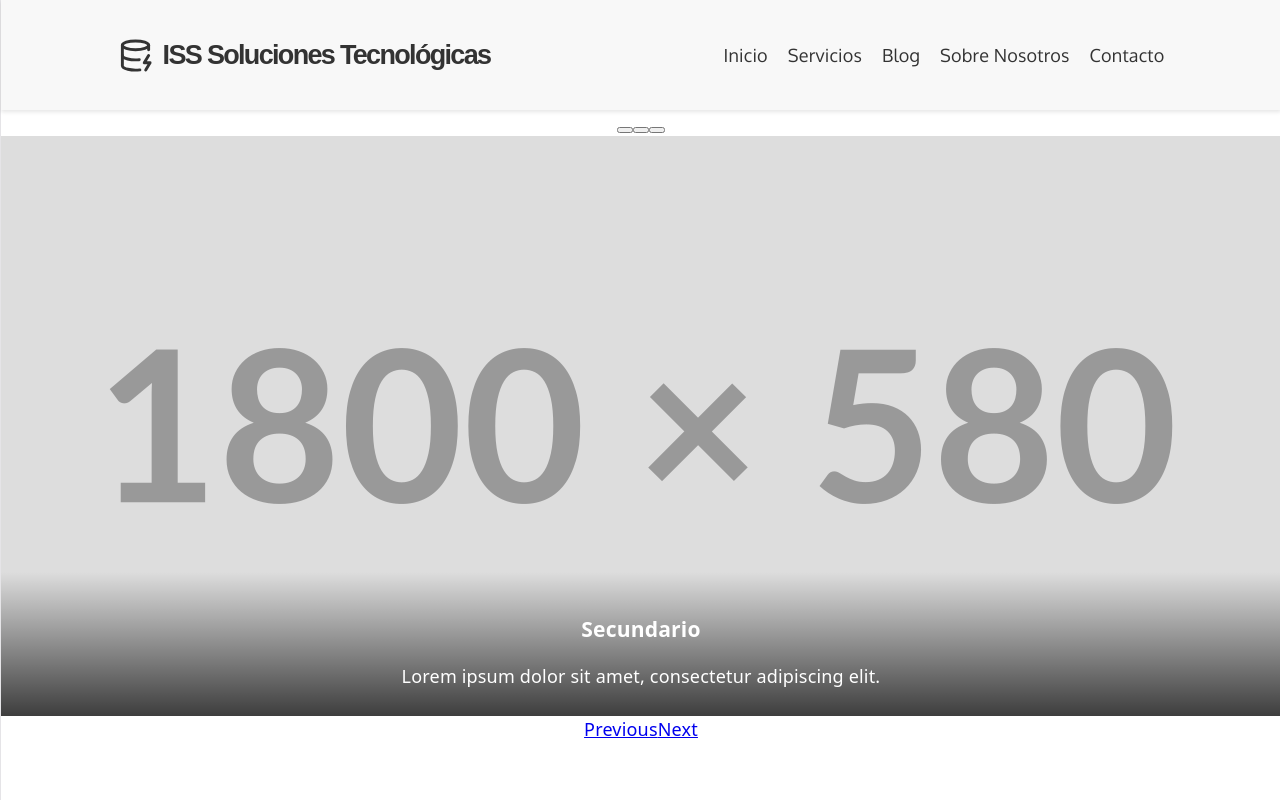
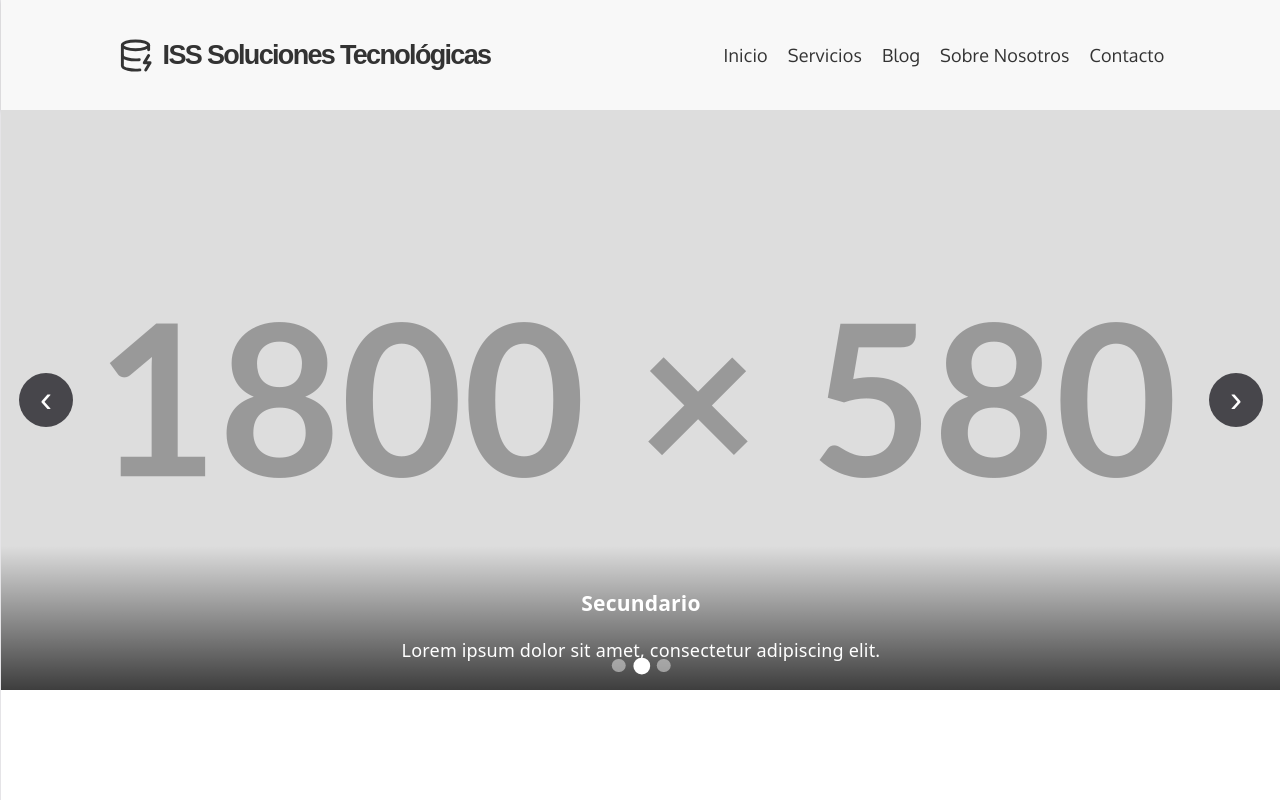
Before and after one commit to ISS-Soluciones/ISS-Soluciones-Landing, a React (Vite) app in the folder ISS-landing/: page / in a window 1280 px wide. Built offline with nearby package versions, Linux system fonts and the light colour scheme; a web font is replaced by a local one.

Commit message:
Carousel

```diff
--- a/ISS-landing/src/componentes/Carousel.tsx
+++ b/ISS-landing/src/componentes/Carousel.tsx
@@ -1,32 +1,101 @@
-import Carousel from 'react-bootstrap/Carousel';
+import { useEffect, useState } from 'react';
 import CarouselSlide from './Carousel-slide';
+import sampleHero from '../assets/sample-hero.png';
+
+type Slide = {
+  imgSrc: string;
+  title: string;
+  description: string;
+};
+
+const slides: Slide[] = [
+  {
+    imgSrc: sampleHero,
+    title: 'Foto principal',
+    description: 'Lorem ipsum dolor sit amet, consectetur adipiscing elit.',
+  },
+  {
+    imgSrc: sampleHero,
+    title: 'Secundario',
+    description: 'Lorem ipsum dolor sit amet, consectetur adipiscing elit.',
+  },
+  {
+    imgSrc: sampleHero,
+    title: 'Tercero',
+    description: 'Lorem ipsum dolor sit amet, consectetur adipiscing elit.',
+  },
+];
 
 export function HeroCarousel() {
+  const [activeIndex, setActiveIndex] = useState(0);
+
+  useEffect(() => {
+    const intervalId = window.setInterval(() => {
+      setActiveIndex((currentIndex) => (currentIndex + 1) % slides.length);
+    }, 3500);
+
+    return () => window.clearInterval(intervalId);
+  }, []);
+
+  const goToPreviousSlide = () => {
+    setActiveIndex((currentIndex) =>
+      currentIndex === 0 ? slides.length - 1 : currentIndex - 1,
+    );
+  };
+
+  const goToNextSlide = () => {
+    setActiveIndex((currentIndex) => (currentIndex + 1) % slides.length);
+  };
+
   return (
-    <Carousel fade >
-      <Carousel.Item>
-        <CarouselSlide imgSrc="src/assets/sample-hero.png" />
-        <Carousel.Caption>
-          <h3>Foto principal</h3>
-          <p>Lorem ipsum dolor sit amet, consectetur adipiscing elit.</p>
-        </Carousel.Caption>
-      </Carousel.Item>
-      <Carousel.Item>
-        <CarouselSlide imgSrc="src/assets/sample-hero.png" />
-        <Carousel.Caption>
-          <h3>Secundario</h3>
-          <p>Lorem ipsum dolor sit amet, consectetur adipiscing elit.</p>
-        </Carousel.Caption>
-      </Carousel.Item>
-      <Carousel.Item>
-        <CarouselSlide imgSrc="src/assets/hero.png" />
-        <Carousel.Caption>
-          <h3>Tercero</h3>
-          <p>
-            Lorem ipsum dolor sit amet, consectetur adipiscing elit.
-          </p>
-        </Carousel.Caption>
-      </Carousel.Item>
-    </Carousel>
+    <section className="hero-carousel" aria-label="Carrusel principal">
+      <div className="hero-carousel__viewport">
+        <div
+          className="hero-carousel__track"
+          style={{ transform: `translateX(-${activeIndex * 100}%)` }}
+        >
+          {slides.map((slide, index) => (
+            <article className="hero-carousel__slide" key={slide.title} aria-hidden={index !== activeIndex}>
+              <CarouselSlide imgSrc={slide.imgSrc} />
+              <div className="hero-carousel__caption">
+                <h3>{slide.title}</h3>
+                <p>{slide.description}</p>
+              </div>
+            </article>
+          ))}
+        </div>
+      </div>
+
+      <button
+        type="button"
+        className="hero-carousel__control hero-carousel__control--prev"
+        onClick={goToPreviousSlide}
+        aria-label="Slide anterior"
+      >
+        <span aria-hidden="true">‹</span>
+      </button>
+
+      <button
+        type="button"
+        className="hero-carousel__control hero-carousel__control--next"
+        onClick={goToNextSlide}
+        aria-label="Slide siguiente"
+      >
+        <span aria-hidden="true">›</span>
+      </button>
+
+      <div className="hero-carousel__indicators" aria-label="Indicadores del carrusel">
+        {slides.map((slide, index) => (
+          <button
+            key={slide.title}
+            type="button"
+            className={`hero-carousel__indicator${index === activeIndex ? ' is-active' : ''}`}
+            onClick={() => setActiveIndex(index)}
+            aria-label={`Ir a ${slide.title}`}
+            aria-current={index === activeIndex ? 'true' : undefined}
+          />
+        ))}
+      </div>
+    </section>
   );
 }
--- a/ISS-landing/src/pages/Inicio.css
+++ b/ISS-landing/src/pages/Inicio.css
@@ -18,34 +18,39 @@ body{
     display: block;
 }
 
-.carousel-container .carousel {
-    width: 100%;
-}
-
-.carousel-container .carousel-inner {
+.hero-carousel {
     position: relative;
     width: 100%;
     overflow: hidden;
 }
 
-.carousel-container .carousel-item {
-    display: none;
+.hero-carousel__viewport {
     position: relative;
     width: 100%;
+    overflow: hidden;
 }
 
-.carousel-container .carousel-item.active {
-    display: block;
+.hero-carousel__track {
+    display: flex;
+    position: relative;
+    width: 100%;
+    transition: transform 700ms cubic-bezier(0.22, 1, 0.36, 1);
+    will-change: transform;
 }
 
-.carousel-container .carousel-item img {
+.hero-carousel__slide {
+    flex: 0 0 100%;
+    position: relative;
+}
+
+.hero-carousel__slide img {
     display: block;
     width: 100%;
     height: min(580px, 60vw);
     object-fit: cover;
 }
 
-.carousel-container .carousel-caption {
+.hero-carousel__caption {
     position: absolute;
     left: 0;
     right: 0;
@@ -54,9 +59,79 @@ body{
     background: linear-gradient(180deg, transparent, rgba(0, 0, 0, 0.72));
 }
 
-.carousel-container .carousel-caption h3,
-.carousel-container .carousel-caption p {
+.hero-carousel__caption h3,
+.hero-carousel__caption p {
     color: #fff;
+}
+
+.hero-carousel__control {
+    position: absolute;
+    top: 50%;
+    transform: translateY(-50%);
+    z-index: 2;
+    width: 3rem;
+    height: 3rem;
+    border: 0;
+    border-radius: 999px;
+    background: rgba(8, 6, 13, 0.7);
+    color: #fff;
+    font-size: 2rem;
+    line-height: 1;
+    display: grid;
+    place-items: center;
+    cursor: pointer;
+    transition: background-color 180ms ease, transform 180ms ease;
+}
+
+.hero-carousel__control:hover {
+    background: rgba(8, 6, 13, 0.88);
+    transform: translateY(-50%) scale(1.05);
+}
+
+.hero-carousel__control--prev {
+    left: 1rem;
+}
+
+.hero-carousel__control--next {
+    right: 1rem;
+}
+
+.hero-carousel__indicators {
+    position: absolute;
+    left: 50%;
+    bottom: 1rem;
+    z-index: 2;
+    display: flex;
+    gap: 0.5rem;
+    transform: translateX(-50%);
+}
+
+.hero-carousel__indicator {
+    width: 0.75rem;
+    height: 0.75rem;
+    border: 0;
+    border-radius: 999px;
+    background: rgba(255, 255, 255, 0.45);
+    cursor: pointer;
+    padding: 0;
+    transition: transform 180ms ease, background-color 180ms ease;
+}
+
+.hero-carousel__indicator.is-active {
+    background: #fff;
+    transform: scale(1.2);
+}
+
+.hero-carousel__indicator:hover {
+    background: rgba(255, 255, 255, 0.75);
+}
+
+@media (prefers-reduced-motion: reduce) {
+    .hero-carousel__track,
+    .hero-carousel__control,
+    .hero-carousel__indicator {
+        transition: none;
+    }
 }
 
 .carousel-container .carousel-indicators,
```
